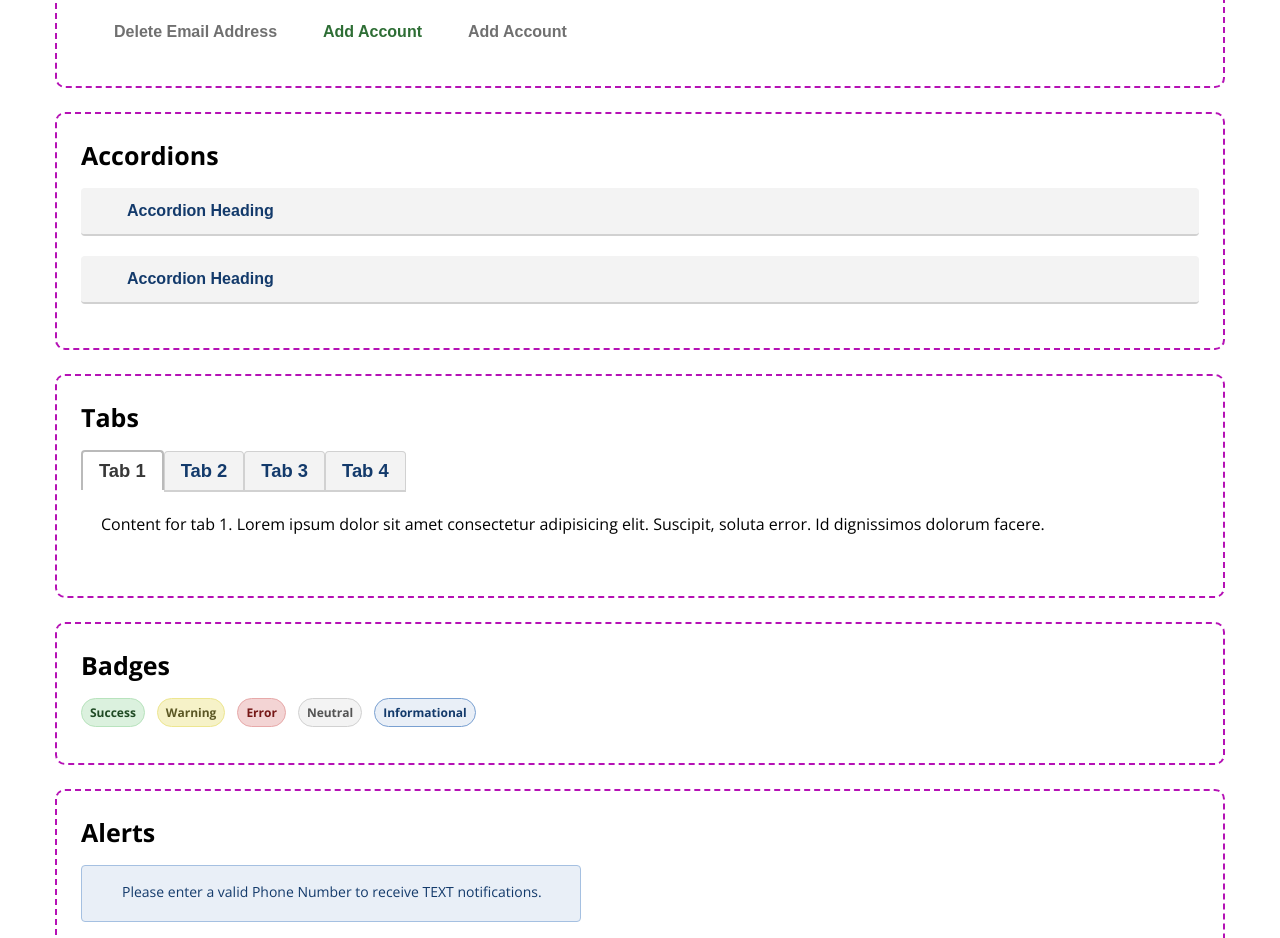
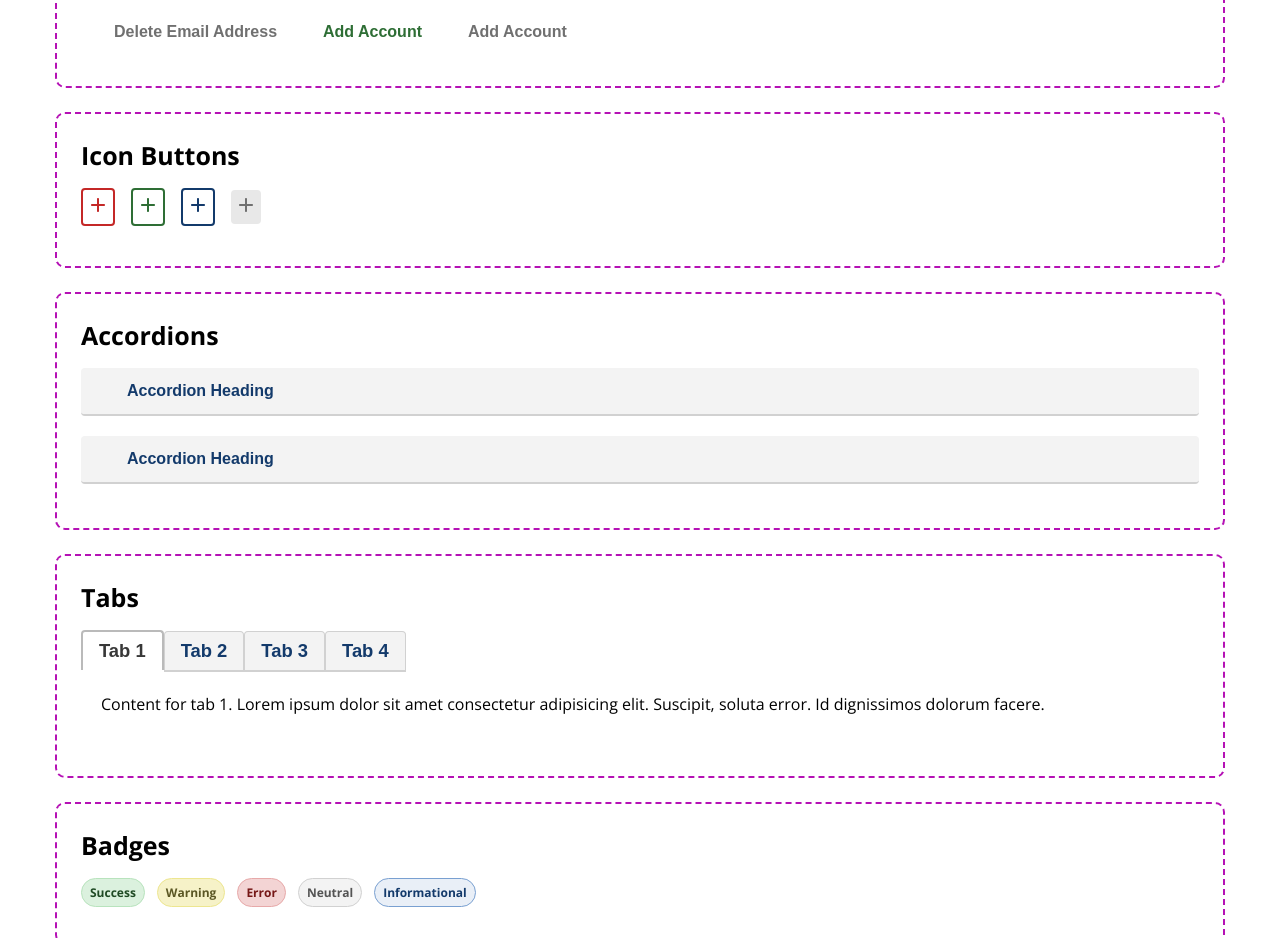
Before and after one commit to Billybobchops/design-system, a Next.js app: page / in a window 1280 px wide. Shown: the part 1520-2458 px from the top of the page. Built offline with nearby package versions, Linux system fonts and the light colour scheme.

Commit message:
add IconButton component

```diff
--- a/src/app/page.tsx
+++ b/src/app/page.tsx
@@ -6,6 +6,7 @@ import ButtonPrimaryStory from '@/style-guide/ButtonPrimaryStory';
 import ButtonSecondaryStory from '@/style-guide/ButtonSecondaryStory';
 import ButtonTertiaryStory from '@/style-guide/ButtonTertiaryStory';
 import LinkIconButtonStory from '@/style-guide/LinkIconButtonStory';
+import IconButtonStory from '@/style-guide/IconButtonStory';
 import BadgeStory from '@/style-guide/BadgeStory';
 import AccordionStory from '@/style-guide/AccordionStory';
 import AlertStory from '@/style-guide/AlertStory';
@@ -51,6 +52,10 @@ export default function Home() {
                     <LinkIconButtonStory />
                 </ComponentDisplayArea>
 
+				<ComponentDisplayArea title='Icon Buttons'>
+                    <IconButtonStory />
+                </ComponentDisplayArea>
+
                 <ComponentDisplayArea title='Accordions'>
                     <AccordionStory />
                 </ComponentDisplayArea>
--- /dev/null
+++ b/src/components/IconButton.module.scss
@@ -0,0 +1,70 @@
+@use '../app/variables.module.scss';
+@use '../app/mixins.scss' as *;
+
+.button {
+    @include buttons;
+    padding: variables.$spacing-xs;
+
+    svg {
+        fill: currentColor;
+    }
+
+    &:hover svg {
+        fill: variables.$utility-neutral-0;
+    }
+
+	&.red,
+	&.green,
+	&.blue {
+		background: none;
+	}
+
+    &.blue {
+        border: 2px solid variables.$theme-a-4;
+        color: variables.$theme-a-4;
+
+        &:hover {
+            background-color: variables.$theme-a-3;
+            border-color: variables.$theme-a-3;
+            color: variables.$utility-neutral-0;
+        }
+    }
+
+    &.green {
+        border: 2px solid variables.$utility-green-70;
+        color: variables.$utility-green-70;
+
+        &:hover {
+            background-color: variables.$utility-green-80;
+            border-color: variables.$utility-green-80;
+            color: variables.$utility-neutral-0;
+        }
+    }
+
+    &.red {
+        border: 2px solid variables.$utility-red-50;
+        color: variables.$utility-red-50;
+
+        &:hover {
+            background-color: variables.$utility-red-70;
+            border-color: variables.$utility-red-70;
+            color: variables.$utility-neutral-0;
+        }
+    }
+
+    &.disabled {
+        background-color: variables.$utility-neutral-10;
+        border: none;
+        color: variables.$utility-neutral-60;
+
+        &:hover {
+            background-color: variables.$utility-neutral-10;
+            border: none;
+            color: variables.$utility-neutral-60;
+
+            svg {
+                fill: variables.$utility-neutral-60;
+            }
+        }
+    }
+}
--- /dev/null
+++ b/src/components/IconButton.tsx
@@ -0,0 +1,30 @@
+import React from 'react';
+import classes from './IconButton.module.scss';
+
+interface IconButtonProps {
+    clickHandler?: () => void;
+    disabled: boolean;
+	icon?: React.ReactNode;
+    variant?: 'blue' | 'green' | 'red';
+}
+
+const IconButton: React.FC<IconButtonProps> = ({
+    clickHandler,
+    disabled = false,
+	icon,
+    variant = 'blue',
+}) => {
+    const buttonClasses = `${classes.button} ${disabled ? classes.disabled : classes[variant]}`;
+
+    return (
+        <button
+            className={buttonClasses}
+            disabled={disabled}
+            onClick={clickHandler}
+		>
+			{icon}
+        </button>
+    );
+};
+
+export default IconButton;
--- /dev/null
+++ b/src/style-guide/IconButtonStory.tsx
@@ -0,0 +1,31 @@
+import IconButton from '@/components/IconButton';
+import { Plus } from '@/components/Symbols';
+
+const IconButtonStory = () => {
+    return (
+        <>
+            <IconButton
+                disabled={false}
+				icon={<Plus />}
+                variant='red'
+            />
+            <IconButton
+                disabled={false}
+				icon={<Plus />}
+                variant='green'
+            />
+            <IconButton
+                disabled={false}
+				icon={<Plus />}
+                variant='blue'
+            />
+            <IconButton
+                disabled={true}
+				icon={<Plus />}
+                variant='blue'
+            />
+        </>
+    );
+};
+
+export default IconButtonStory;
```
